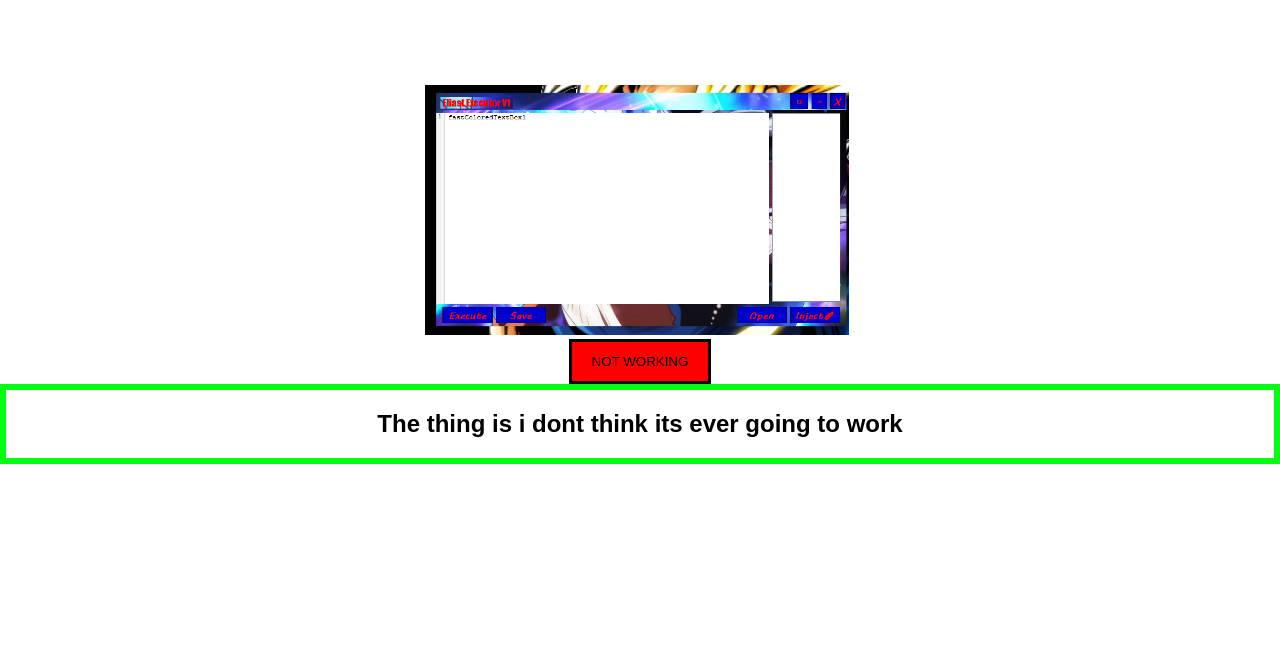
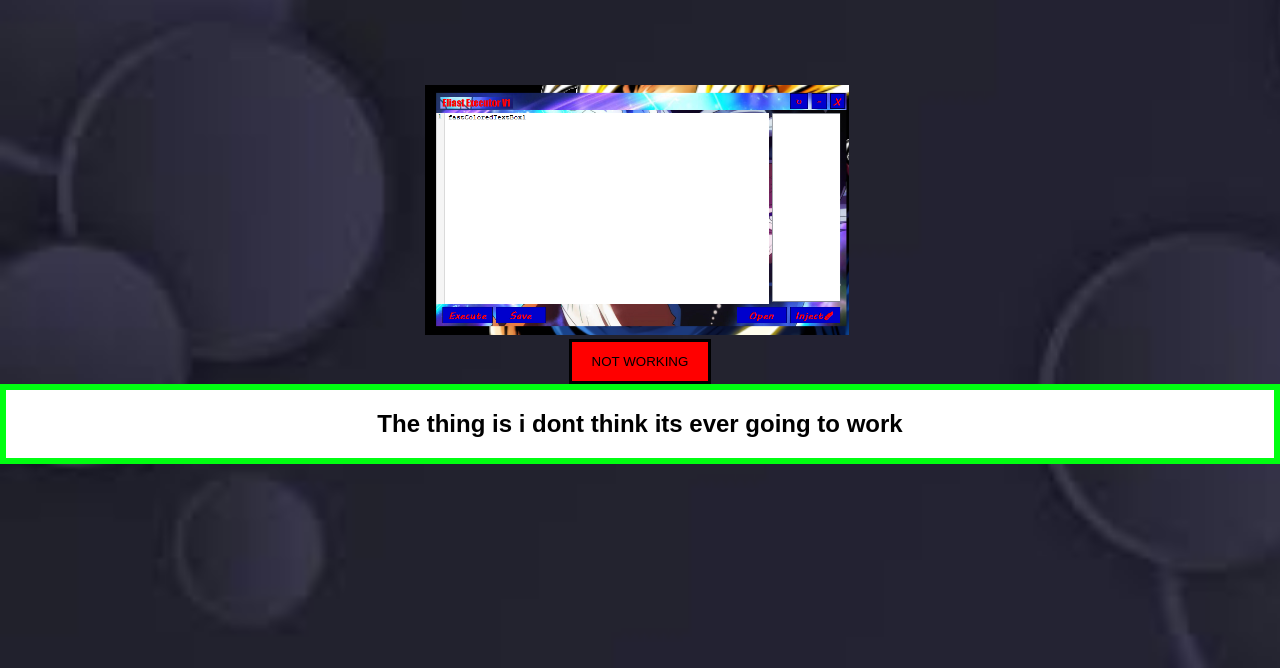
Before and after one commit to D1athForYou/eliastbackup.github.io, a plain HTML site: page index.html in a window 1280 px wide. Shown: the part 132-800 px from the top of the page. Drawn offline with Linux system fonts and the light colour scheme.

Commit message:
FINALLY fixed background

```diff
--- a/index.html
+++ b/index.html
@@ -52,7 +52,7 @@
       background-color: white;
       background-repeat: no-repeat;
       background-size: cover;
-      background-url: backgroundd.jpg;
+      background-image: url(backgroundd.jpg);
     }
   </style>
 </head>
```
